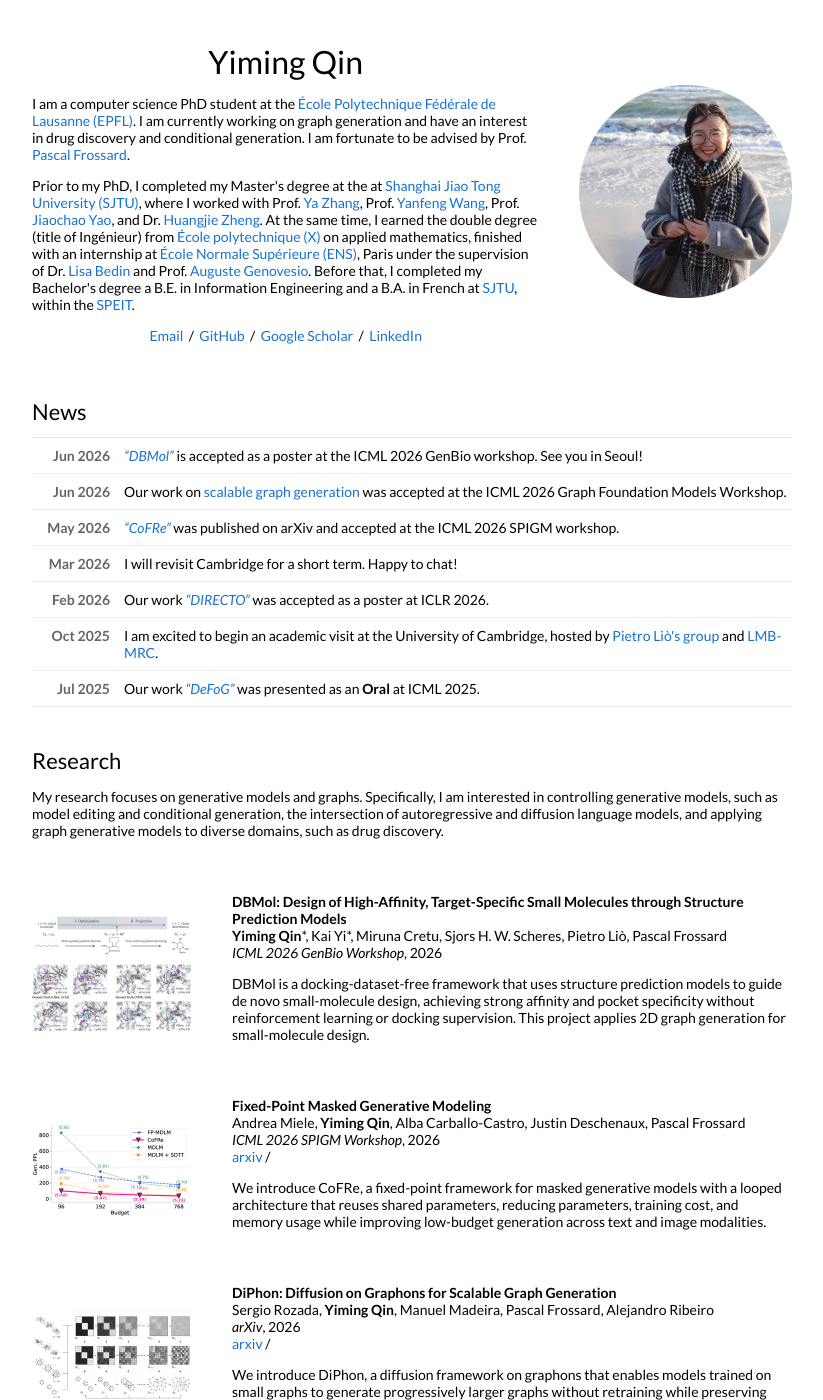
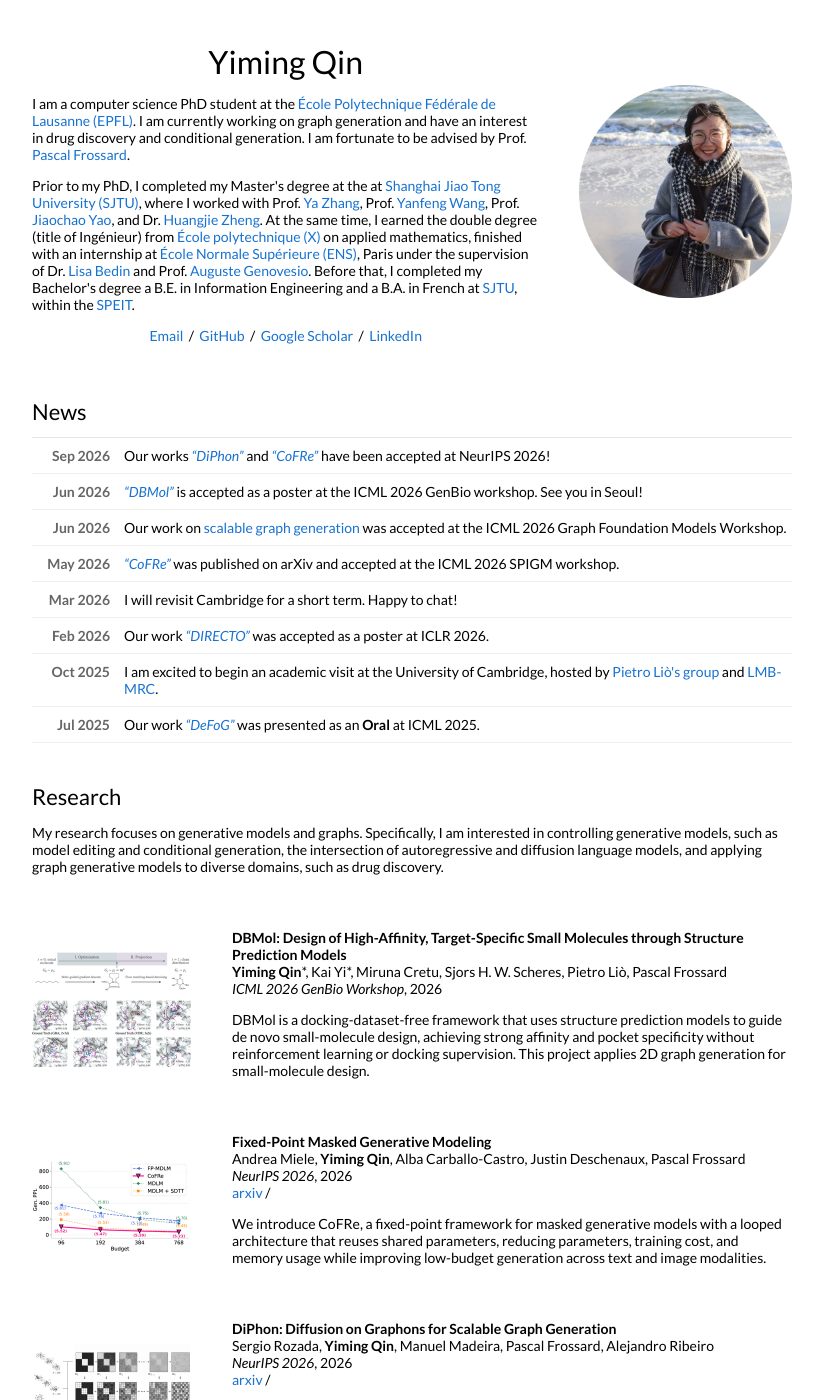
Before and after one commit to qym7/qym7.github.io, a Jekyll site: the page built from _posts/2026-06-23-DBMol.markdown, in a window 1280 px wide and 1400 px high. Shown: the whole window, without its empty margins (228-1051 px from the left). Built offline with Jekyll 4.4.1, drawn with Linux system fonts in a browser that asks for light colours.

Commit message:
Announce DiPhon and CoFRe acceptance at NeurIPS 2026

```diff
--- a/_layouts/default.html
+++ b/_layouts/default.html
@@ -69,6 +69,10 @@
               <td style="padding:20px;width:100%;vertical-align:middle">
               <h2>News</h2>
                 <div class="news-list">
+                  <div class="news-item">
+                    <div class="news-date">Sep 2026</div>
+                    <div>Our works <a href="https://arxiv.org/abs/2607.07232"><i>“DiPhon”</i></a> and <a href="https://arxiv.org/abs/2605.31215"><i>“CoFRe”</i></a> have been accepted at NeurIPS 2026!</div>
+                  </div>
                   <div class="news-item">
                     <div class="news-date">Jun 2026</div>
                     <div><a href="https://openreview.net/forum?id=LZGvXkyxfb"><i>“DBMol”</i></a> is accepted as a poster at the ICML 2026 GenBio workshop. See you in Seoul!</div>
--- a/_posts/2026-05-29-CoFRe.markdown
+++ b/_posts/2026-05-29-CoFRe.markdown
@@ -6,7 +6,7 @@ image: /images/cofre.png
 categories: research
 author: "Andrea Miele"
 authors: "Andrea Miele, <strong>Yiming Qin</strong>, Alba Carballo-Castro, Justin Deschenaux, Pascal Frossard"
-venue: "ICML 2026 SPIGM Workshop"
+venue: "NeurIPS 2026"
 arxiv: https://arxiv.org/abs/2605.31215
 ---
 
--- a/_posts/2026-06-10-DiPhon.markdown
+++ b/_posts/2026-06-10-DiPhon.markdown
@@ -6,7 +6,7 @@ image: /images/diphon.png
 categories: research
 author: "Sergio Rozada"
 authors: "Sergio Rozada, <strong>Yiming Qin</strong>, Manuel Madeira, Pascal Frossard, Alejandro Ribeiro"
-venue: "arXiv"
+venue: "NeurIPS 2026"
 arxiv: https://arxiv.org/pdf/2607.07232
 ---
 
```
